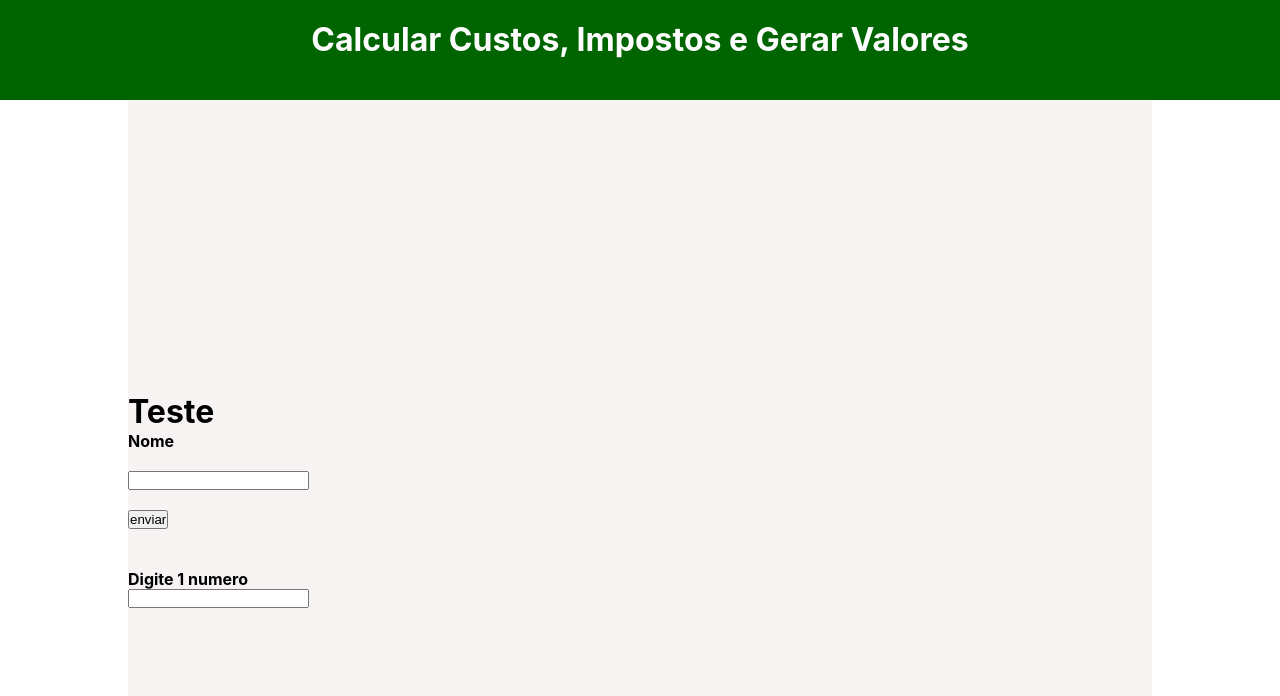
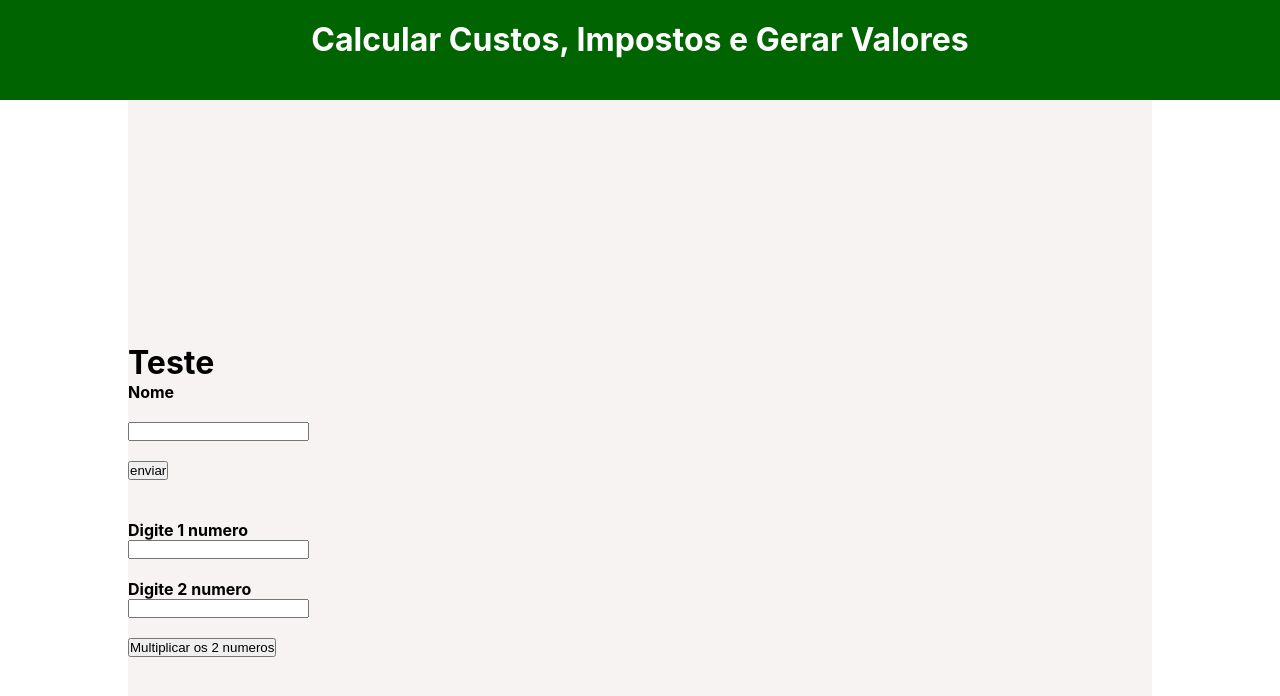
Before and after one commit to Vinicioscastro/CalcularCustosImpostos, a React (Create React App) app: page / in a window 1280 px wide. Shown: the top 696 px of the page. Built offline with nearby package versions, Linux system fonts and the light colour scheme.

Commit message:
somando dois numeros

```diff
--- a/src/assets/custo.js
+++ b/src/assets/custo.js
@@ -6,6 +6,7 @@ export default function Custo() {
   const [showName, setShowName] = useState(false);
 
   const [numero1, setNumero1] = useState("");
+  const [numero2, setNumero2] = useState("");
   // const [showNumber1, setShowNuber1] = useState("");
 
   useEffect(() => {
@@ -15,6 +16,7 @@ export default function Custo() {
   return (
     <div className="componentecusto">
       <h1>Teste</h1>
+
       <b>Nome</b>
       <br />
       <input
@@ -24,10 +26,12 @@ export default function Custo() {
         onChange={(event) => setName(event.target.value)}
       />
       <br />
+
       <button onClick={() => setShowName(true)}>enviar</button>
       <br />
       <br />
       {showName && <h1>{name}</h1>}
+
       <b>Digite 1 numero</b>
       <input
         type="number"
@@ -36,6 +40,23 @@ export default function Custo() {
         onChange={(event) => setNumero1(event.target.value)}
       />
       {console.log(numero1)}
+      <br></br>
+      <b>Digite 2 numero</b>
+      <input
+        type="number"
+        name="numero2"
+        value={numero2}
+        onChange={(event) => setNumero2(event.target.value)}
+      />
+      {console.log(numero2)}
+      <br></br>
+      <button
+        onClick={(event) => {
+          console.log(numero1 * numero2);
+        }}
+      >
+        Multiplicar os 2 numeros
+      </button>
     </div>
   );
 }
```
